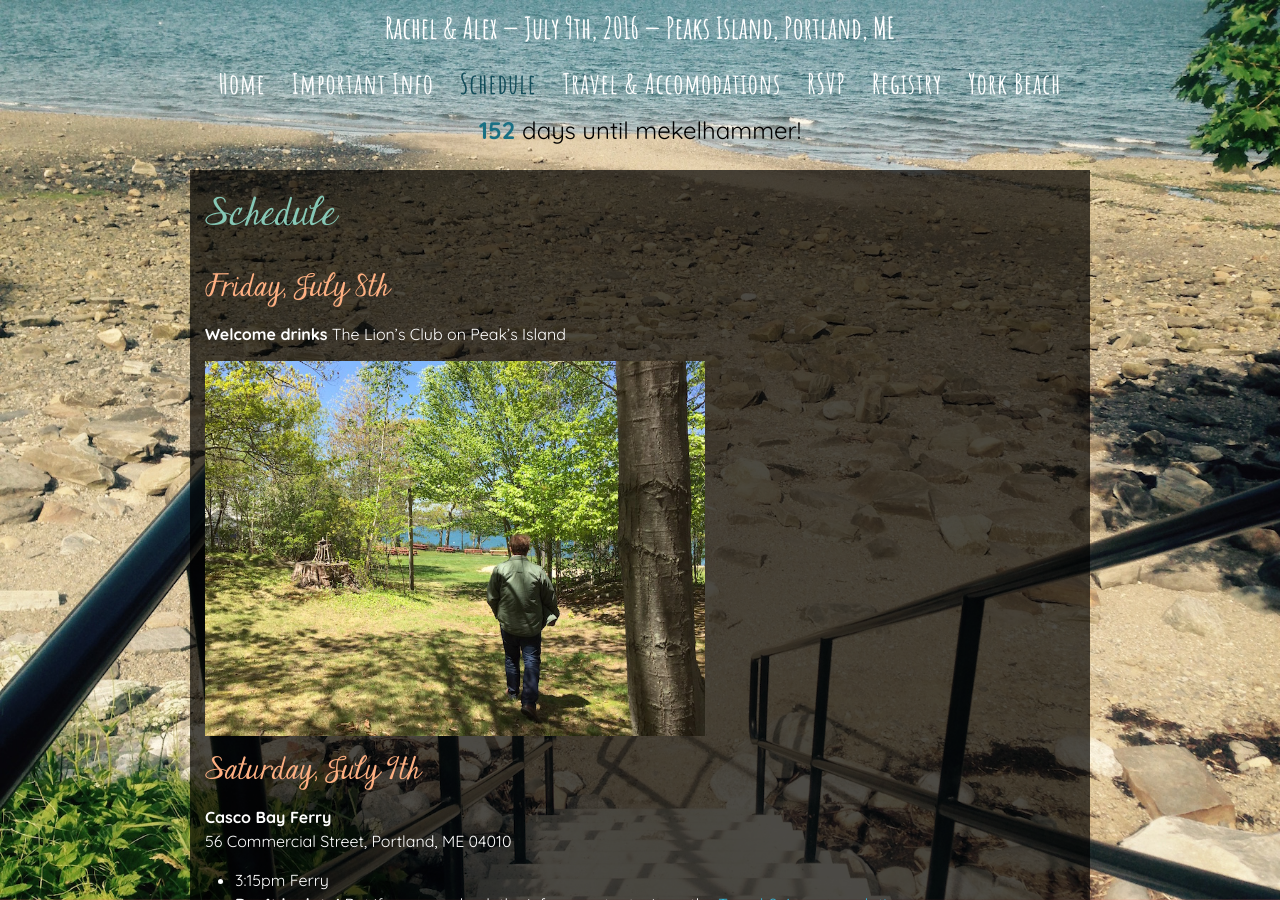
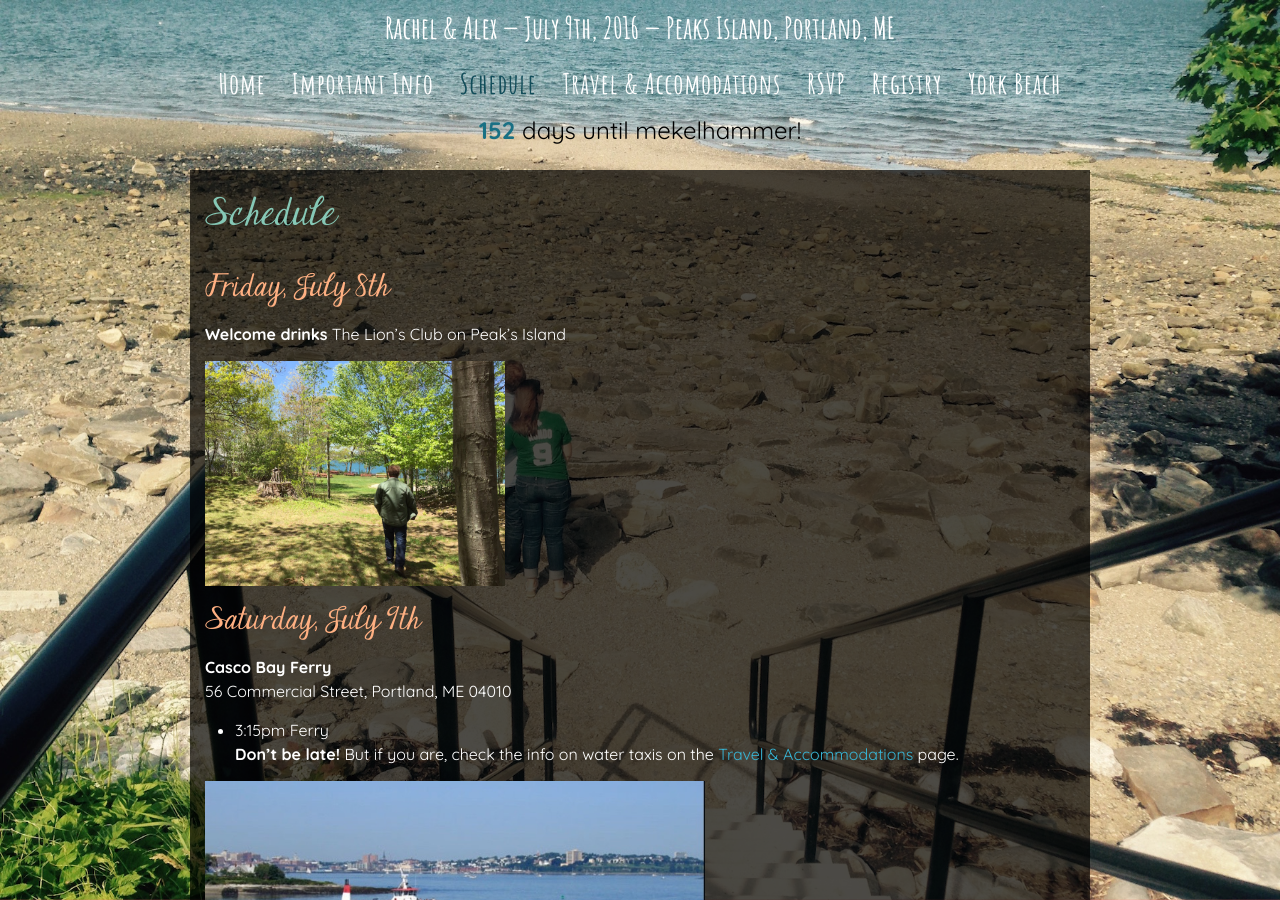
Before and after one commit to amekelburg/wedsite, a Jekyll site: the page built from 3-schedule.md, in a window 1280 px wide and 900 px high. Built offline with Jekyll 4.4.1, drawn with Linux system fonts in a browser that asks for light colours; some web fonts are replaced; comment, search, counter and statistics services are not loaded.

Commit message:
Update 3-schedule.md

```diff
--- a/3-schedule.md
+++ b/3-schedule.md
@@ -9,7 +9,7 @@ permalink: /events-and-schedule/
   **Welcome drinks**
 The Lion's Club on Peak's Island
 
-![lionsclub](/img/lions-club-2.JPG){:width="500px"}
+![lionsclub](/img/lions-club-2.JPG){:width="300px"}
 
 ### Saturday, July 9th
 
```
